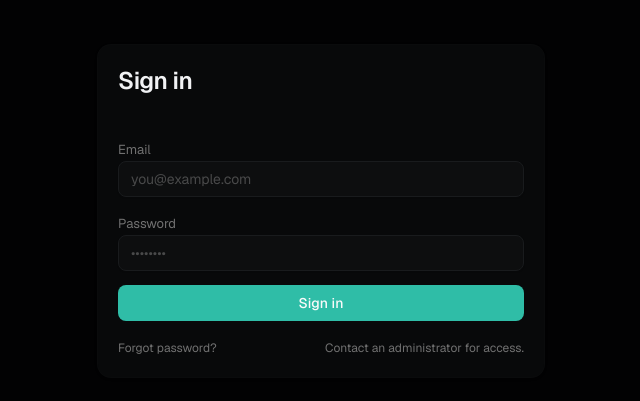
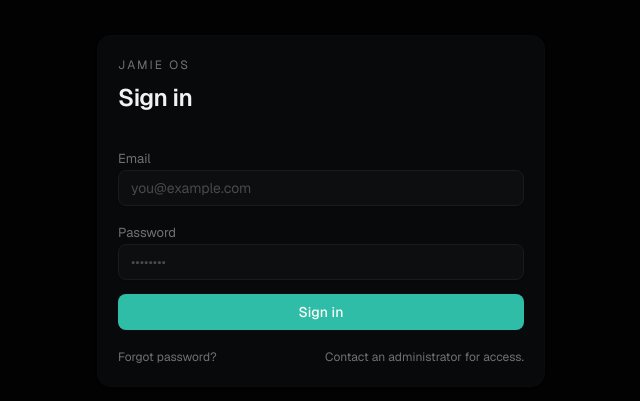
Before and after one commit to jamie-ludlow/jamie-os, a Next.js app: page /auth in a window 1280 px wide. Shown: the part 205-606 px from the top of the page, without its empty margins (431-1071 px from the left). Built offline with nearby package versions, Linux system fonts and the light colour scheme; no server answers.

Commit message:
chore: restore jamie os brand and tighten spacing

```diff
--- a/src/app/auth/page.tsx
+++ b/src/app/auth/page.tsx
@@ -75,7 +75,8 @@ export default function AuthPage() {
   return (
     <div className="min-h-screen overflow-hidden flex items-center justify-center bg-background px-4">
       <Card className="w-full max-w-md p-5 border-border/20 bg-card/90 backdrop-blur shadow-sm">
-        <div className="mb-4">
+        <div className="mb-2">
+          <div className="text-[12px] uppercase tracking-[0.18em] text-muted-foreground mb-2">JAMIE OS</div>
           <h1 className="text-2xl font-semibold tracking-tight">Sign in</h1>
         </div>
 
```
